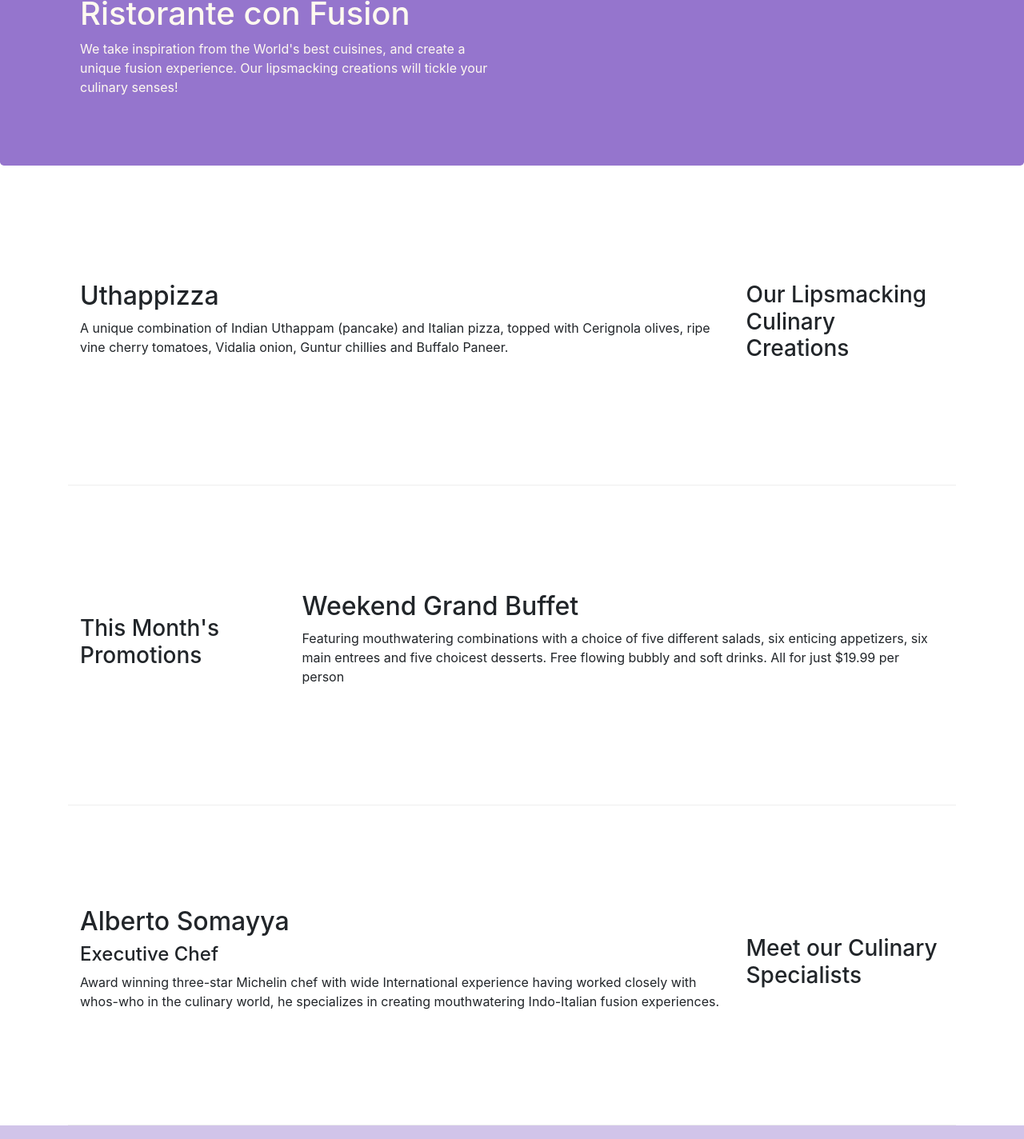
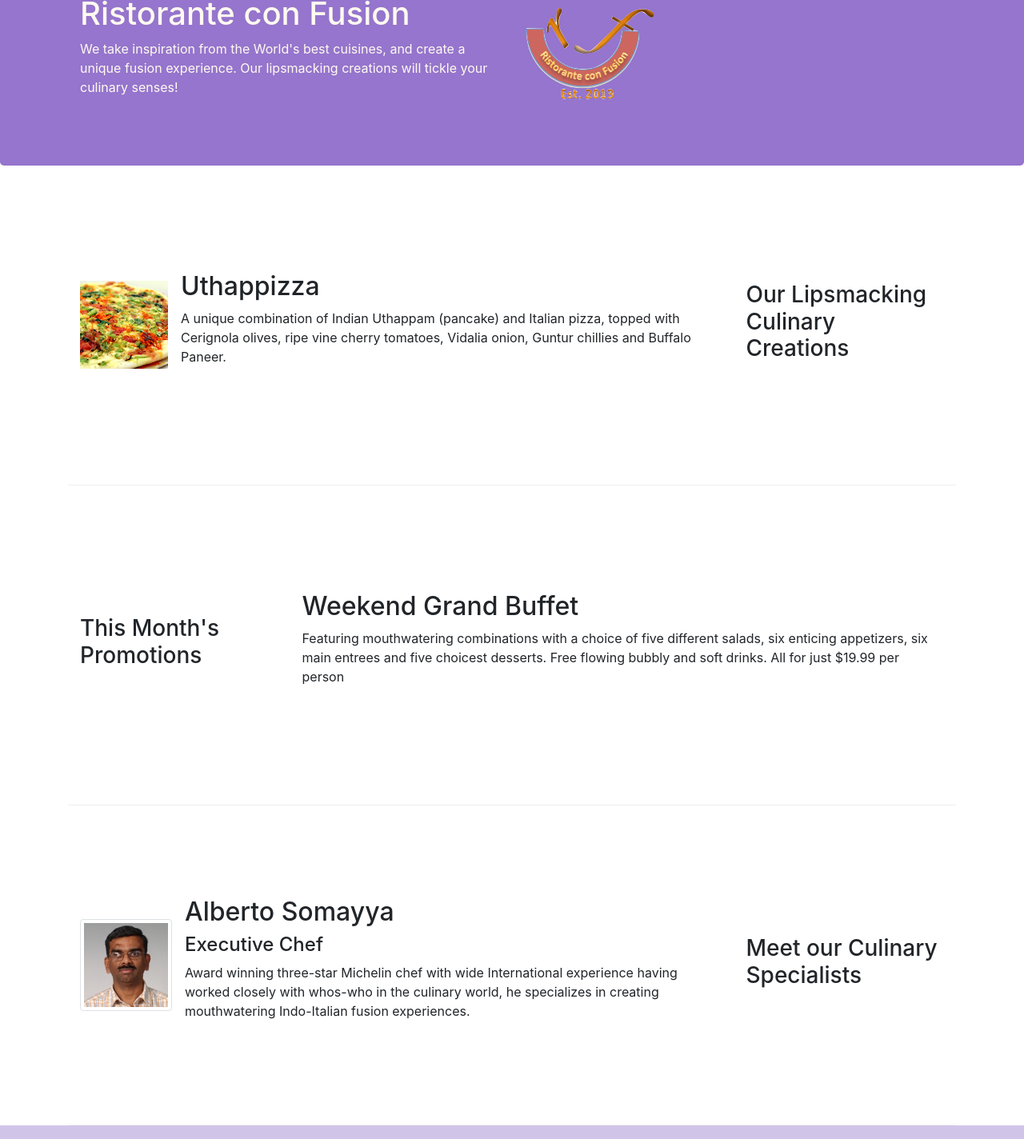
Before and after one commit to biznisKezual/bootstrap-exercise, a website: page index.html in a window 1280 px wide. Shown: the part 127-1551 px from the top of the page at 80% size. Drawn offline with nearby package versions, Linux system fonts and the light colour scheme.

Commit message:
Images and Media

```diff
--- a/index.html
+++ b/index.html
@@ -23,13 +23,13 @@
             <button class="navbar-toggler" type="button" data-toggle="collapse" data-target="#Navbar">
                 <span class="navbar-toggler-icon"></span>
             </button>
-            <a class="navbar-brand mr-auto" href="#"> Ristorante Con Fusion </a>
+            <a class="navbar-brand" href="#"><img src="img/logo.png" height="30" width="41"></a>
             <div class="collapse navbar-collapse" id="Navbar">
                 <ul class="navbar-nav mr-auto">
-                    <li class="nav-item active"><a class="nav-link" href="#"> <span class="fa fa-home fa-lg"></span> Home </a></li>
-                    <li class="nav-item"><a class="nav-link" href="./aboutus.html"><span class="fa fa-info fa-lg"></span> About </a></li>
-                    <li class="nav-item"><a class="nav-link" href="#"> <span class="fa fa-list fa-lg"></span> Menu </a></li>
-                    <li class="nav-item"><a class="nav-link" href="./contactus.html"> <span class="fa fa-address-card fa-lg"></span> Contact </a></li>
+                        <li class="nav-item active"><a class="nav-link" href="#"><span class="fa fa-home fa-lg"></span> Home</a></li>
+                        <li class="nav-item"><a class="nav-link" href="./aboutus.html"><span class="fa fa-info fa-lg"></span> About</a></li>
+                        <li class="nav-item"><a class="nav-link" href="#"><span class="fa fa-list fa-lg"></span> Menu</a></li>
+                        <li class="nav-item"><a class="nav-link" href="./contactus.html"><span class="fa fa-address-card fa-lg"></span> Contact</a></li>
                 </ul>
             </div>
         </div>
@@ -42,7 +42,8 @@
                     <h1>Ristorante con Fusion</h1>
                     <p>We take inspiration from the World's best cuisines, and create a unique fusion experience. Our lipsmacking creations will tickle your culinary senses!</p>
                 </div>
-                <div class="col-12 col-sm">
+                <div class="col-12 col-sm align-self-center">
+                    <img src="img/logo.png" class="img-fluid">
                 </div>
             </div>
         </div>
@@ -54,8 +55,14 @@
                 <h3>Our Lipsmacking Culinary Creations</h3>
             </div>
             <div class="col col-sm order-sm-first col-md">
-                <h2>Uthappizza</h2>
-                <p>A unique combination of Indian Uthappam (pancake) and Italian pizza, topped with Cerignola olives, ripe vine cherry tomatoes, Vidalia onion, Guntur chillies and Buffalo Paneer.</p>
+                <div class="media">
+                    <img class="d-flex mr-3 img-block align-self-center"
+                        src="img/uthappizza.png" alt="uthappizza">
+                    <div class="media-body">
+                        <h2 class="mt-0">Uthappizza</h2>
+                        <p class="d-none d-sm-block">A unique combination of Indian Uthappam (pancake) and Italian pizza, topped with Cerignola olives, ripe vine cherry tomatoes, Vidalia onion, Guntur chillies and Buffalo Paneer.</p>
+                    </div>
+                </div>
             </div>
         </div>
 
@@ -75,9 +82,15 @@
                 <h3>Meet our Culinary Specialists</h3>
             </div>
             <div class="col col-sm order-sm-first col-md">
-                <h2>Alberto Somayya</h2>
-                <h4>Executive Chef</h4>
-                <p>Award winning three-star Michelin chef with wide International experience having worked closely with whos-who in the culinary world, he specializes in creating mouthwatering Indo-Italian fusion experiences. </p>
+                <div class="media">
+                    <img class="d-flex mr-3 img-thumbnail align-self-center"
+                        src="img/alberto.png" alt="alberto">
+                    <div class="media-body">
+                        <h2 class="mt-0">Alberto Somayya</h2>
+                        <h4>Executive Chef</h4>
+                        <p class="d-none d-sm-block">Award winning three-star Michelin chef with wide International experience having worked closely with whos-who in the culinary world, he specializes in creating mouthwatering Indo-Italian fusion experiences. </p>
+                    </div>
+                </div>
             </div>
         </div>
     </div>
```
Also changed, not shown: aboutus.html (+9 -8 lines), contactus.html (+3 -2 lines), img/alberto.png (added), img/buffet.png (added), img/logo.png (added), img/uthappizza.png (added), 1 other file.
